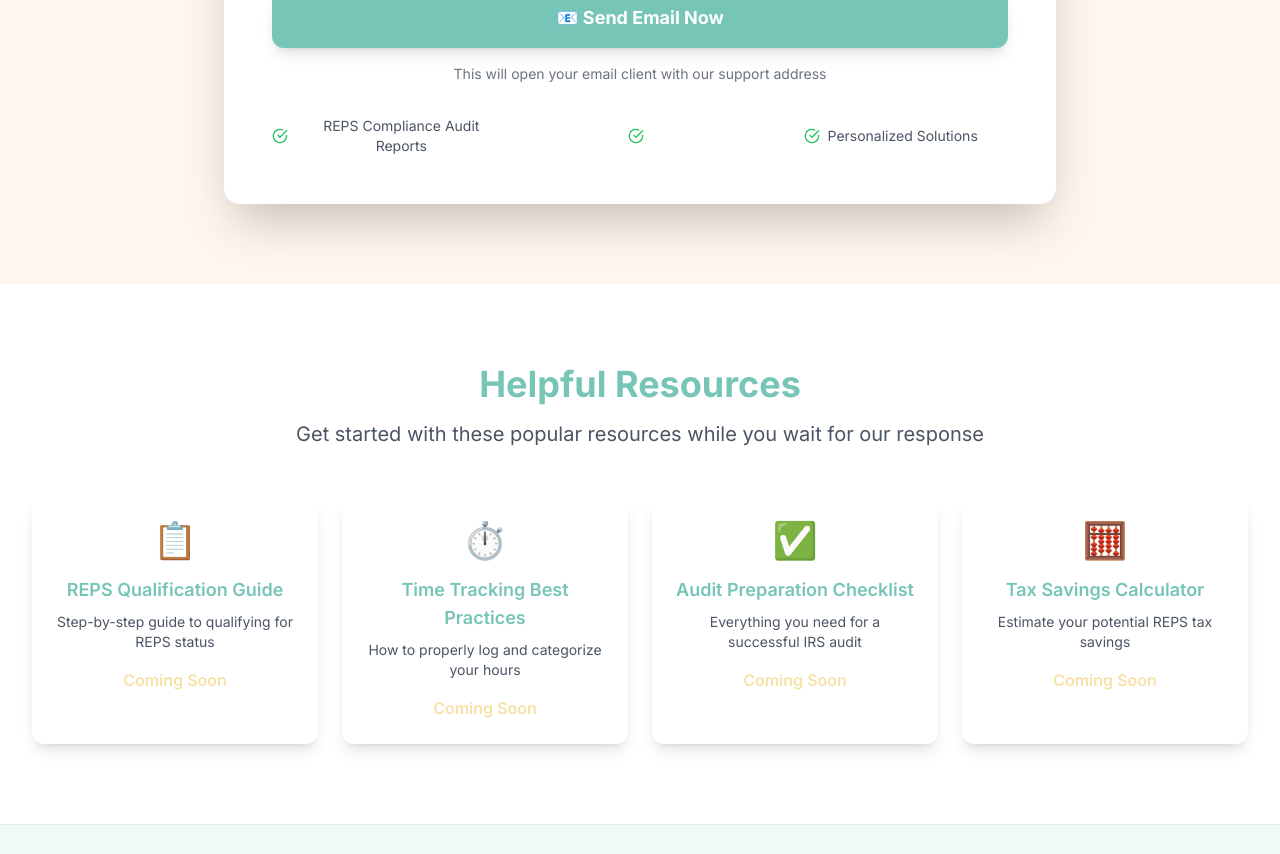
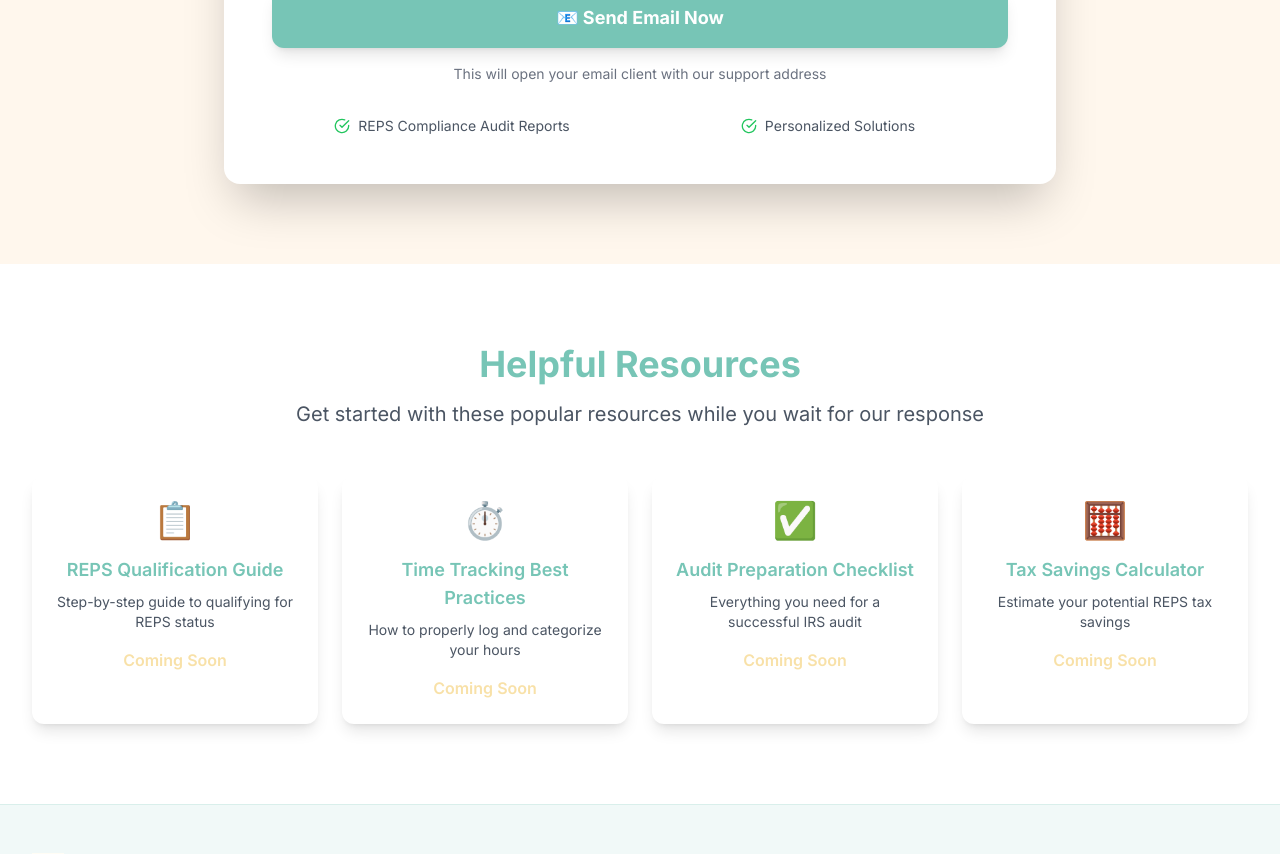
Before and after one commit to Ruchit1395/nestwise-website, a React (Vite) app: page /contact in a window 1280 px wide. Shown: the part 1744-2598 px from the top of the page. Built offline with nearby package versions, Linux system fonts and the light colour scheme.

Commit message:
Fix ContactPage bottom section: remove empty service highlight item

```diff
--- a/src/pages/ContactPage.tsx
+++ b/src/pages/ContactPage.tsx
@@ -69,14 +69,10 @@ const ContactPage: React.FC = () => {
               </div>
             </div>
 
-            <div className="grid grid-cols-1 md:grid-cols-3 gap-4 text-center text-sm text-gray-600">
+            <div className="grid grid-cols-1 md:grid-cols-2 gap-4 text-center text-sm text-gray-600">
               <div className="flex items-center justify-center">
                 <CheckCircle className="w-4 h-4 text-green-500 mr-2" />
                 REPS Compliance Audit Reports
-              </div>
-              <div className="flex items-center justify-center">
-                <CheckCircle className="w-4 h-4 text-green-500 mr-2" />
-
               </div>
               <div className="flex items-center justify-center">
                 <CheckCircle className="w-4 h-4 text-green-500 mr-2" />
```
